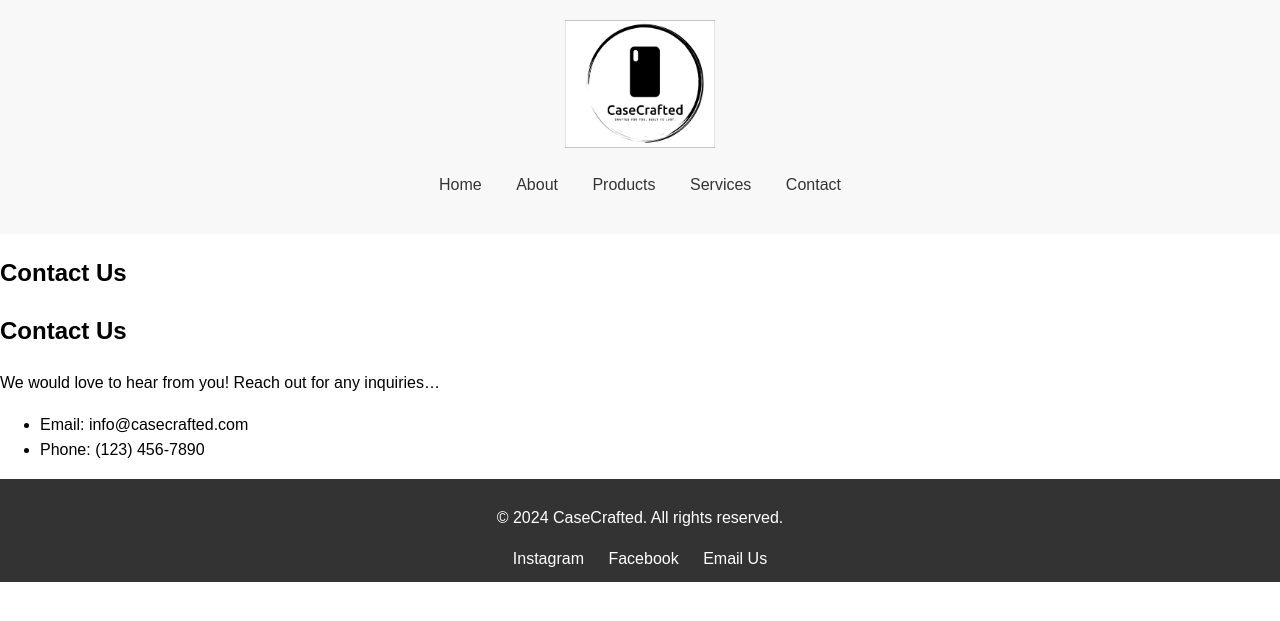
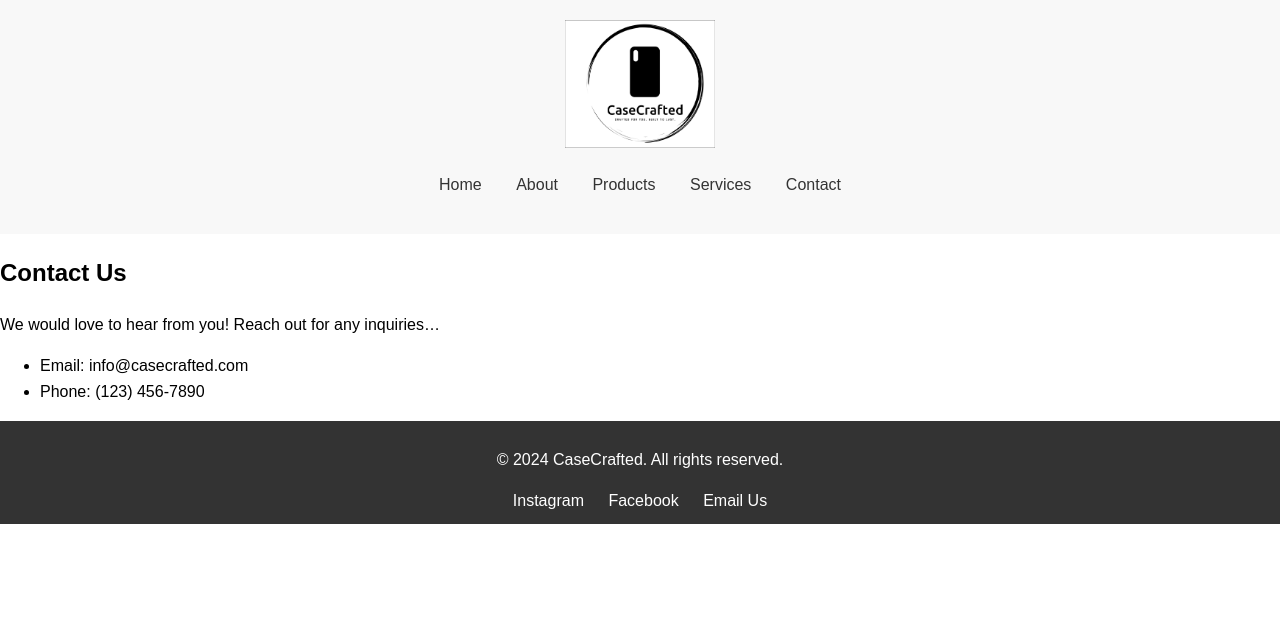
Before and after one commit to casecrafted/CaseCrafted, a Jekyll site: the page built from contact.md, in a window 1280 px wide. Shown: the top 621 px of the page. Built offline with Jekyll 4.4.1, drawn with Linux system fonts in a browser that asks for light colours.

Commit message:
Update default.html

```diff
--- a/_layouts/default.html
+++ b/_layouts/default.html
@@ -3,19 +3,14 @@
 <head>
     <meta charset="UTF-8">
     <meta name="viewport" content="width=device-width, initial-scale=1.0">
-    <title>{{ page.title }} - {{ site.title }}</title>
+    <title>{{ page.title }} - CaseCrafted</title>
     <link rel="stylesheet" href="{{ '/assets/css/styles.css' | relative_url }}">
 </head>
 <body>
-    {% include header.html %}
-
+    {% include header.html %}  <!-- Includes the header navigation -->
     <main>
-        <article>
-            <h1>{{ page.title }}</h1>
-            {{ content | markdownify }}
-        </article>
+        {{ content }}
     </main>
-
-    {% include footer.html %}
+    {% include footer.html %}  <!-- Includes the footer -->
 </body>
 </html>
```
